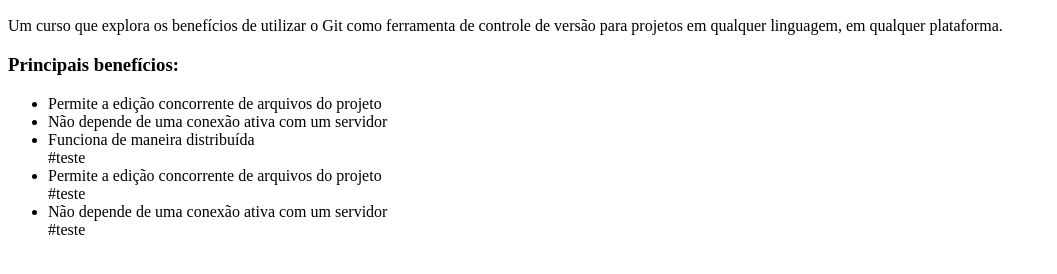
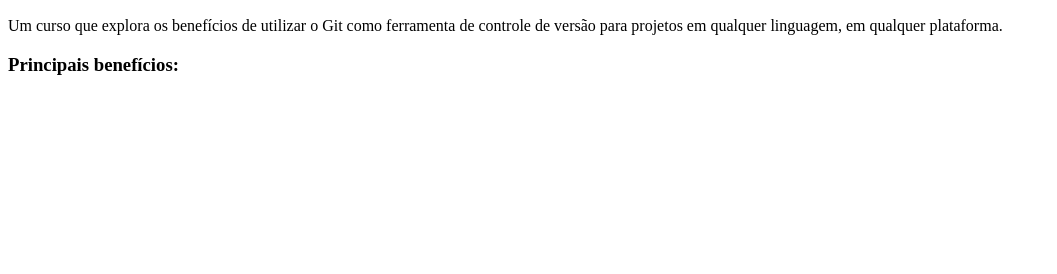
Before and after one commit to verinhaalvez/curso-git, a plain HTML site: page index.html in a window 1280 px wide. Shown: the part 96-370 px from the top of the page, without its empty margins (0-1057 px from the left). Drawn offline with Linux system fonts and the light colour scheme.

Commit message:
Mensagem de commit

```diff
--- a/index.html
+++ b/index.html
@@ -10,11 +10,7 @@
         <h3>Principais benefícios:</h3>
         <ul>
 
-            <li>Permite a edição concorrente de arquivos do projeto</li>
-            <li>Não depende de uma conexão ativa com um servidor</li>
-            <li>Funciona de maneira distribuída</li> #teste
-            <li>Permite a edição concorrente de arquivos do projeto</li>#teste
-            <li>Não depende de uma conexão ativa com um servidor</li>#teste
+
         </ul>
     </body>
 </html>
```
